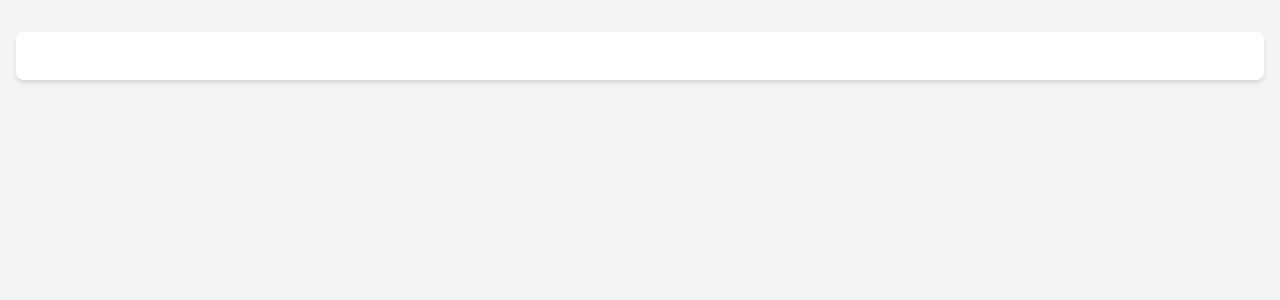
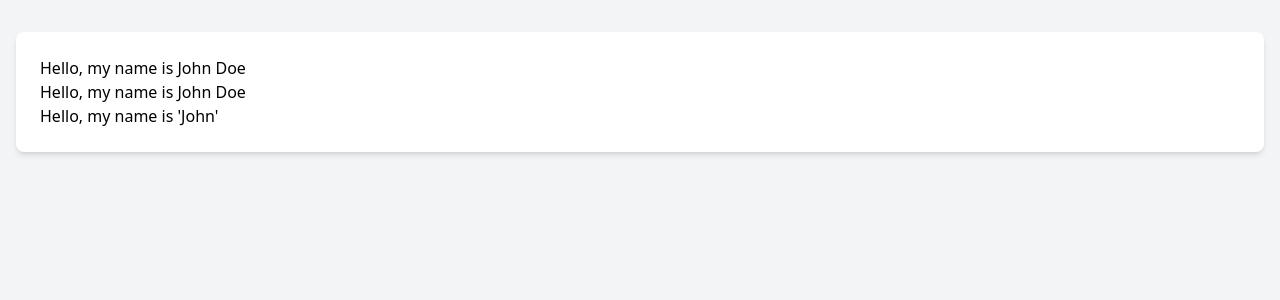
Before and after one commit to escobard/udemy-php, a PHP site: page / in a window 1280 px wide. Shown: the part 68-368 px from the top of the page. Run offline with PHP 8.4, Linux system fonts and the light colour scheme; some libraries are stand-ins or nearby versions.

Commit message:
feat: string concatenation

```diff
--- a/section02-variables-data-types/04-strings-concatenation/index.php
+++ b/section02-variables-data-types/04-strings-concatenation/index.php
@@ -1,3 +1,15 @@
+<?php
+
+$firstName = 'John';
+$lastName = 'Doe';
+
+// string concat with single quotes
+$fullName = $firstName . ' ' . $lastName;
+
+// string concat with double quotes
+$fullName2 = "Hello, my name is $fullName";
+?>
+
 <!DOCTYPE html>
 <html lang="en">
 
@@ -17,7 +29,11 @@
   <div class="container mx-auto p-4 mt-4">
     <div class="bg-white rounded-lg shadow-md p-6">
       <!-- Output -->
-
+      <?= 'Hello, my name is ' . $fullName . '<br />' ?>
+      <!-- Output with double quotes-->
+      <?= "Hello, my name is $fullName <br />" ?>
+      <!-- escaping quote strings when quotes need to be used within string-->
+      <?= 'Hello, my name is \'John\'' ?>
     </div>
   </div>
 </body>
```
